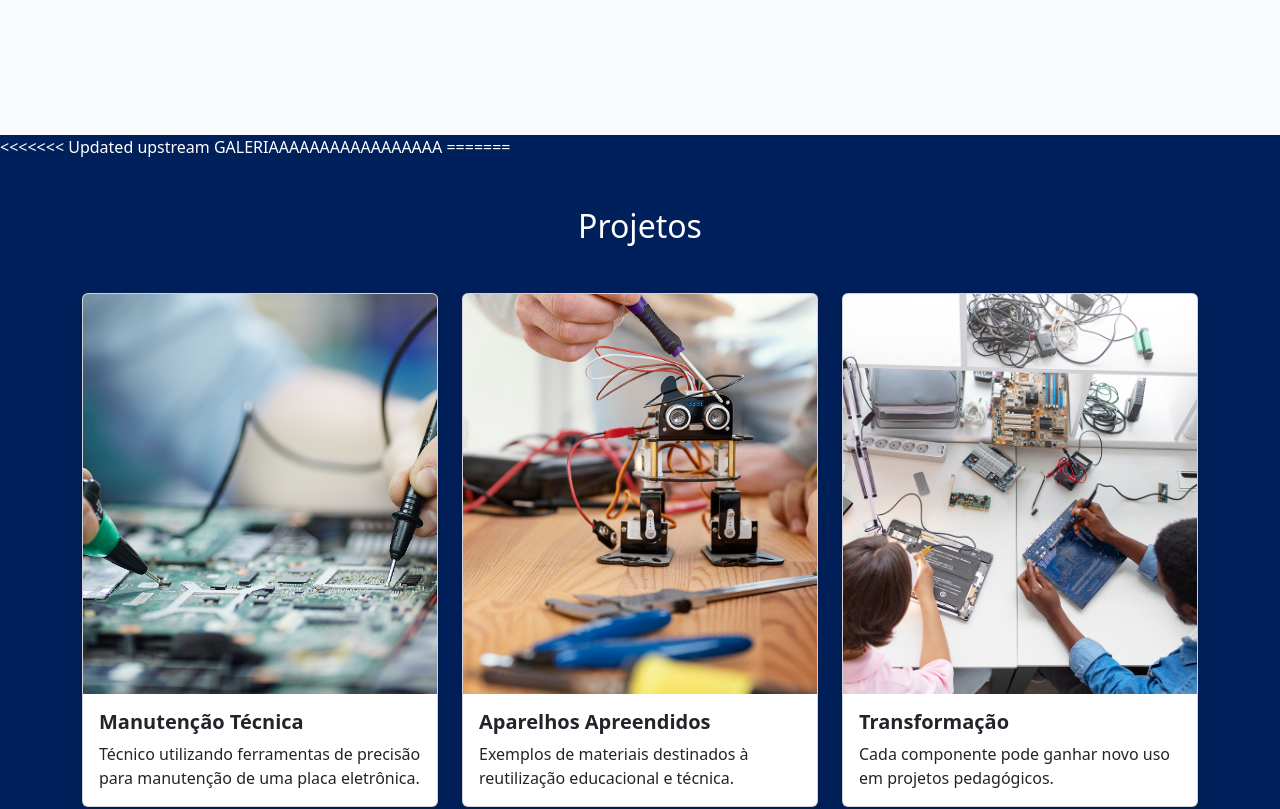
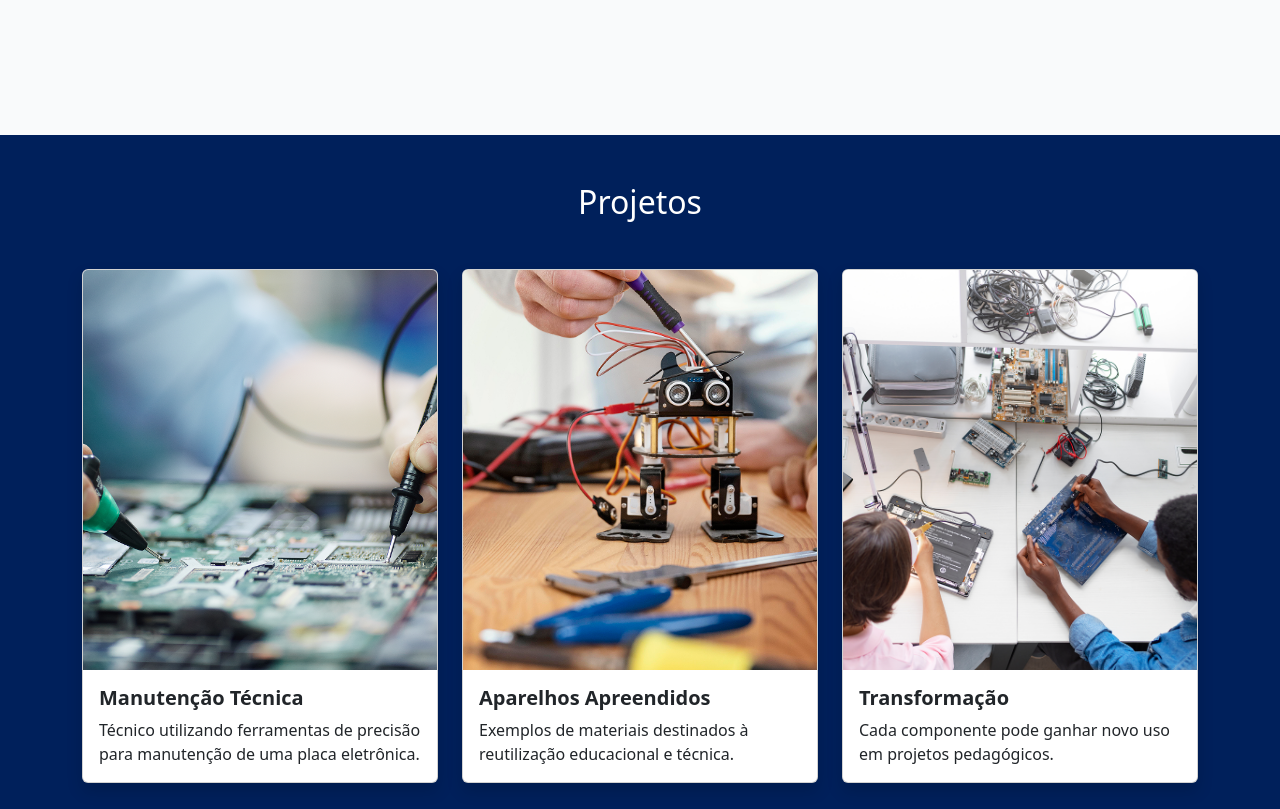
Before and after one commit to josegustavo12/Hackathon-receita-federal, a Vue app in the folder frontend-vue/: page / in a window 1280 px wide. Shown: the part 2260-3069 px from the top of the page. Built offline with nearby package versions, Linux system fonts and the light colour scheme.

Commit message:
aaaaa detalhe

```diff
--- a/frontend-vue/src/views/HomeView.vue
+++ b/frontend-vue/src/views/HomeView.vue
@@ -48,9 +48,6 @@
         <img src="@/assets/passo-a-passo.png" alt="passo a passo" class="imagem-apos-feature"  />
     </div>
     <div class="galeria">
-<<<<<<< Updated upstream
-      GALERIAAAAAAAAAAAAAAAAA
-=======
       <div class="container py-5">
         <h2 class="text-center text-white mb-5">Projetos</h2>
         <div class="row row-cols-1 row-cols-sm-2 row-cols-md-3 g-4">
@@ -90,7 +87,6 @@
 
         </div>
       </div>
->>>>>>> Stashed changes
     </div>
 
 
```
